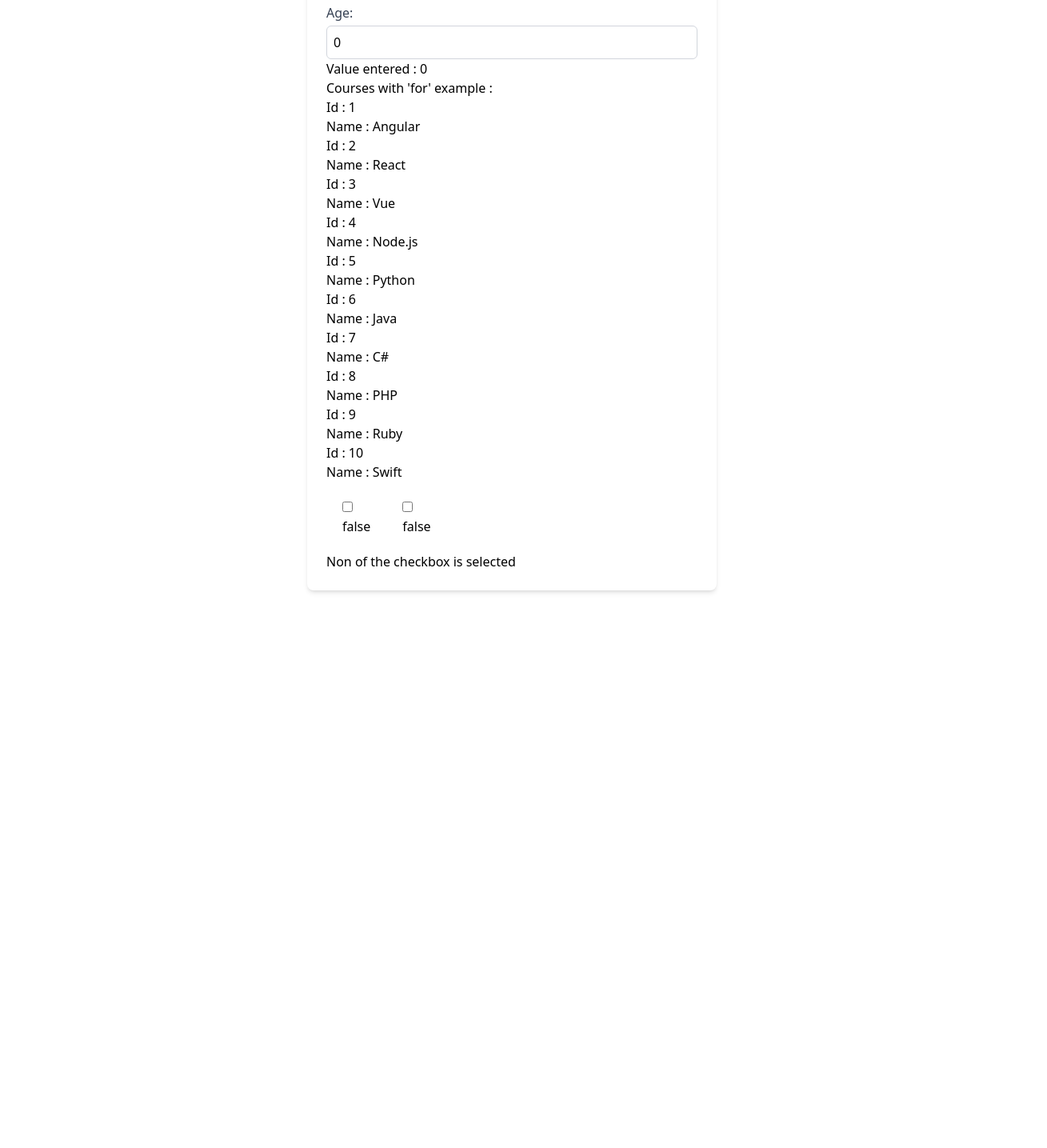
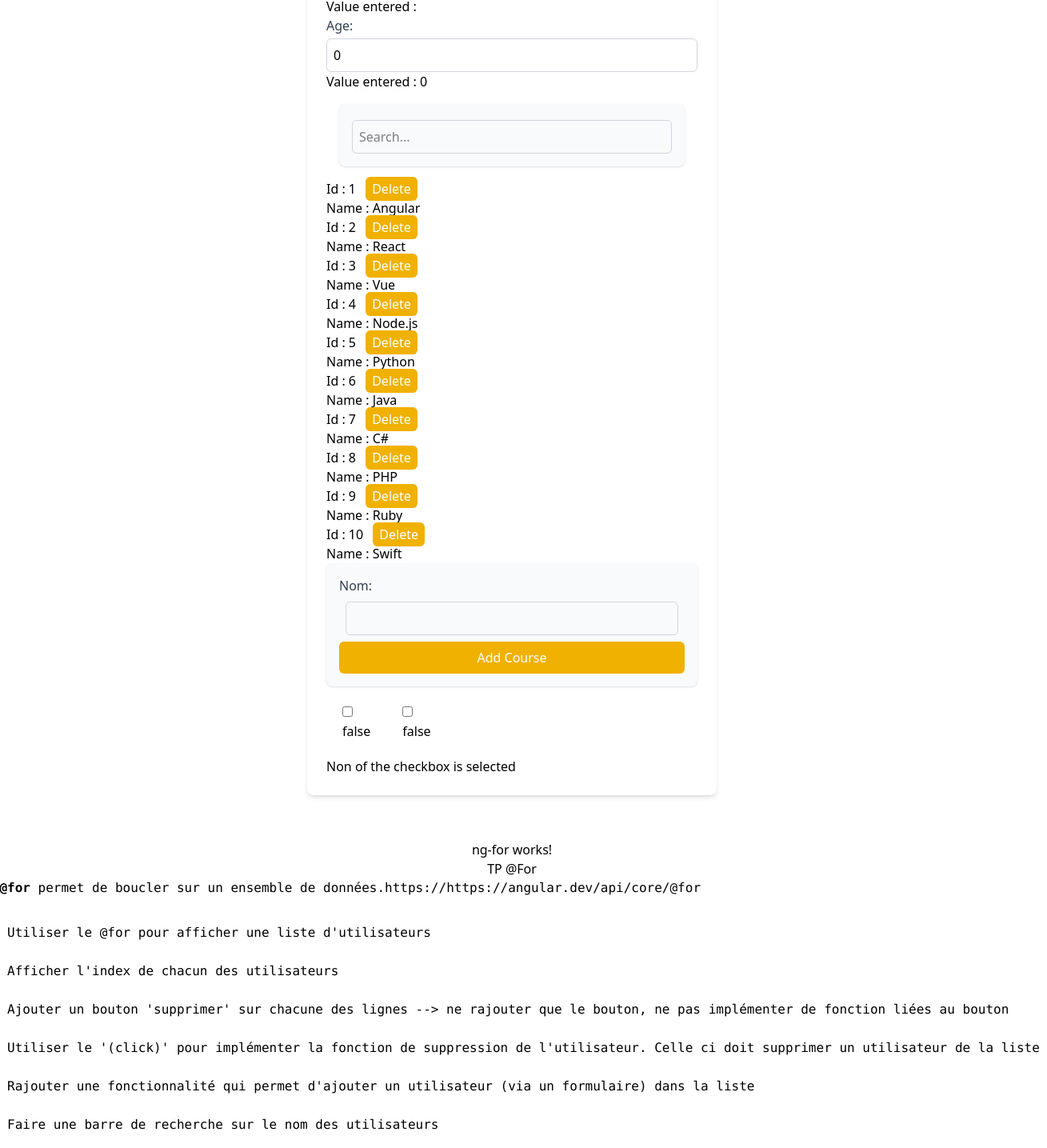
Before and after one commit to hotakmuhammad/angular, an Angular app: page / in a window 1280 px wide. Shown: the part 446-1881 px from the top of the page at 80% size, 1309 px wide, since content can reach past the window. Before the commit the page ends 1224 px from the top, so only its background shows below. Built offline with nearby package versions, Linux system fonts and the light colour scheme.

Commit message:
TP angular

```diff
--- a/src/app/app.component.html
+++ b/src/app/app.component.html
@@ -1,4 +1,16 @@
-<section class="p-5 m-5" >
-  <h1>Welcome to my application :) !</h1>
+<!-- <router-outlet>
+</router-outlet> -->
+
+
+
+  <section class="p-5 m-5" >
+    <h1>Welcome to my application :) !</h1>
+    <div class="flex flex-col items-center justify-center mt-4">
+      <!-- <a
+        href ="/day2"
+        class="mt-4 bg-yellow-500 text-white px-4 py-2 rounded-md transition duration-300 hover:bg-sky-700 focus:ring-2 focus:ring-yellow-300">
+        Day 2
+      </a> -->
+    </div>
   <app-my-first-component></app-my-first-component>
 </section>
--- a/src/app/app.component.ts
+++ b/src/app/app.component.ts
@@ -1,6 +1,7 @@
 import { Component } from '@angular/core';
 import { MyFirstComponentComponent } from "./components/my-first-component/my-first-component.component";
 import { ChildFormComponent } from "./components/child-form/child-form.component";
+import { RouterOutlet } from '@angular/router';
 
 
 
@@ -11,7 +12,7 @@ interface Person{
 
 @Component({
   selector: 'app-root',
-  imports: [MyFirstComponentComponent, ChildFormComponent],
+  imports: [RouterOutlet, MyFirstComponentComponent, ChildFormComponent],
   templateUrl: './app.component.html',
   styleUrl: './app.component.css'
 })
--- a/src/app/app.routes.ts
+++ b/src/app/app.routes.ts
@@ -1,3 +1,9 @@
 import { Routes } from '@angular/router';
 
-export const routes: Routes = [];
+export const routes: Routes = [
+    {path: '', loadComponent:() => import('./components/my-first-component/my-first-component.component')
+        .then(m => m.MyFirstComponentComponent), title: 'My First Component'},
+
+    {path: 'day2', loadComponent: () => import('./components/ng-for/ng-for.component')
+        .then(m => m.NgForComponent), title: 'My First Component'},
+];
--- a/src/app/components/child-form/child-form.component.html
+++ b/src/app/components/child-form/child-form.component.html
@@ -11,7 +11,7 @@
         <div class="flex flex-col">
             <label for="name" class="text-gray-700 font-medium">Nom:</label>
             <input
-                class="mt-1 p-2 border border-gray-300 rounded-md focus:ring-2 focus:ring-green-400 outline-none"
+                class="mt-1 p-2 border border-gray-300 rounded-md focus:ring-2 focus:ring-yellow-400 outline-none"
                 type="text" name="name" id="name"
             >
         </div>
@@ -19,13 +19,13 @@
         <div class="flex flex-col">
             <label for="age" class="text-gray-700 font-medium">Age:</label>
             <input
-                class="mt-1 p-2 border border-gray-300 rounded-md focus:ring-2 focus:ring-green-400 outline-none"
+                class="mt-1 p-2 border border-gray-300 rounded-md focus:ring-2 focus:ring-yellow-400 outline-none"
                 type="number" name="age" id="age"
             >
         </div>
 
         <button
-            class="w-full bg-green-500 text-white px-4 py-2 rounded-md transition duration-300 hover:bg-sky-700 focus:ring-2 focus:ring-green-300"
+            class="w-full bg-yellow-500 text-white px-4 py-2 rounded-md transition duration-300 hover:bg-sky-700 focus:ring-2 focus:ring-yellow-300"
         >
             Envoyer
         </button>
@@ -37,7 +37,7 @@
         <label for="name" class="text-gray-700 font-medium">Nom:</label>
         <input
             [(ngModel)]="inputValueName"
-            class="mt-1 p-2 border border-gray-300 rounded-md focus:ring-2 focus:ring-green-400 outline-none"
+            class="mt-1 p-2 border border-gray-300 rounded-md focus:ring-2 focus:ring-yellow-400 outline-none"
             type="text" name="name" id="name"
         >
         <p>Value entered : {{ inputValueName }} </p>
@@ -47,7 +47,7 @@
         <label for="age" class="text-gray-700 font-medium">Age:</label>
         <input
         [(ngModel)]="inputValueAge"
-            class="mt-1 p-2 border border-gray-300 rounded-md focus:ring-2 focus:ring-green-400 outline-none"
+            class="mt-1 p-2 border border-gray-300 rounded-md focus:ring-2 focus:ring-yellow-400 outline-none"
             type="number" name="age" id="age"
         >
         <p>Value entered : {{ inputValueAge }} </p>
@@ -55,13 +55,39 @@
 </div>
 
 <div>
-    <p>Courses with 'for' example : </p>
+
+    <div class="flex flex-col p-4 m-4 bg-gray-50 rounded-lg shadow">
+        <input type="text" placeholder="Search..." [(ngModel)]="searchValue"
+        (input)="searchItem()"
+        class="mt-1 p-2 border border-gray-300 rounded-md focus:ring-2 focus:ring-yellow-400 outline-none" />
+    </div>
+
     @for (course of courses; track course.id) {
 
 
         <ul>
-            <li>Id : {{ course.id }}</li>
+            <li>Id : {{ course.id }}
+                <span class="p-2"><a (click)="deleteItem(course.id)"
+                    class="mt-1 bg-yellow-500 text-white px-2 py-1 rounded-md transition duration-300 hover:bg-sky-700 focus:ring-2 focus:ring-gryelloween-300"
+                    >Delete</a></span></li>
             <li>Name : {{ course.name }}</li>
+
         </ul>}
 
+        <div>
+            <form (submit)="addCourse($event)" class="space-y-4 bg-gray-50 p-4 rounded-lg shadow">
+                <div class="flex flex-col">
+                    <label for="name" class="text-gray-700 font-medium">Nom:</label>
+                    <input
+                        [(ngModel)]="inputValueCourseName"
+                        class="m-2 p-2 border border-gray-300 rounded-md focus:ring-2 focus:ring-yellow-400 outline-none"
+                        type="text" name="name" id="name"
+                    >
+                    <button class="w-full bg-yellow-500 text-white px-4 py-2 rounded-md transition duration-300 hover:bg-sky-700 focus:ring-2 focus:ring-yellow-300">Add Course</button>
+
+                    </div>
+
+            </form>
+        </div>
+
 </div>
--- a/src/app/components/child-form/child-form.component.ts
+++ b/src/app/components/child-form/child-form.component.ts
@@ -9,6 +9,7 @@ import { FormsModule } from '@angular/forms';
   styleUrl: './child-form.component.css'
 })
 export class ChildFormComponent {
+
 
   courses = [
     { id: 1, name: 'Angular' },
@@ -32,6 +33,10 @@ export class ChildFormComponent {
   inputValueName: string = '';
   inputValueAge: number = 0;
 
+  inputValueCourseId: number = 0;
+  inputValueCourseName: string = '';
+
+  searchValue: string = '';
   handleSubmit(e: Event): void {
     e.preventDefault();
     console.log(e);
@@ -53,6 +58,25 @@ export class ChildFormComponent {
     e.preventDefault();
   }
 
+  deleteItem(courseId: number): void {
+    this.courses = this.courses.filter(course => course.id !== courseId)
+  }
+
+  addCourse(e: Event): void {
+    e.preventDefault();
+    const newCourse = {
+      id: this.courses.length + 1,
+      name: this.inputValueCourseName
+    };
+    this.courses.push(newCourse);
+    this.inputValueCourseName = '';
+  }
+  searchItem(): void {
+   // e.preventDefault();
+    const searchValue = this.searchValue.toLowerCase();
+    this.courses = this.courses.filter(course => course.name.toLowerCase().includes(searchValue))
 
 
+  }
+
 }
--- a/src/app/components/my-first-component/my-first-component.component.html
+++ b/src/app/components/my-first-component/my-first-component.component.html
@@ -9,7 +9,7 @@
 
     <button
         (click)="handleClick()"
-        class="mt-4 bg-green-500 text-white px-4 py-2 rounded-md transition duration-300 hover:bg-sky-700 focus:ring-2 focus:ring-green-300">
+        class="mt-4 bg-yellow-500 text-white px-4 py-2 rounded-md transition duration-300 hover:bg-sky-700 focus:ring-2 focus:ring-yellow-300">
         Just click to see the magic
     </button>
 
@@ -43,3 +43,4 @@
                 <p>Non of the checkbox is selected</p>
             }
 </div>
+<app-ng-for></app-ng-for>
--- a/src/app/components/my-first-component/my-first-component.component.ts
+++ b/src/app/components/my-first-component/my-first-component.component.ts
@@ -1,10 +1,11 @@
 import { Component } from '@angular/core';
 import { FormsModule } from '@angular/forms';
 import { ChildFormComponent } from "../child-form/child-form.component";
+import { NgForComponent } from "../ng-for/ng-for.component";
 
 @Component({
   selector: 'app-my-first-component',
-  imports: [FormsModule, ChildFormComponent],
+  imports: [FormsModule, ChildFormComponent, NgForComponent],
   templateUrl: './my-first-component.component.html',
   styleUrl: './my-first-component.component.css'
 })
--- /dev/null
+++ b/src/app/components/ng-for/ng-for.component.html
@@ -0,0 +1,13 @@
+
+
+<section class="p-5 m-5" >
+
+    <div class="flex flex-col items-center justify-center mt-4">
+
+        <p>ng-for works!</p>
+        <h1>TP &#64;For</h1>
+        <pre [innerHTML]="consigne"></pre>
+        <p>Courses with 'for' example : </p>
+    </div>
+    <!-- <app-child-form></app-child-form> -->
+</section>
--- /dev/null
+++ b/src/app/components/ng-for/ng-for.component.ts
@@ -0,0 +1,41 @@
+import { Component } from '@angular/core';
+import { ChildFormComponent } from "../child-form/child-form.component";
+
+@Component({
+  selector: 'app-ng-for',
+  imports: [ChildFormComponent],
+  templateUrl: './ng-for.component.html',
+  styleUrl: './ng-for.component.css'
+})
+export class NgForComponent {
+
+
+  consigne: string =
+  "<pre>Le <strong>@for</strong>" +
+  " permet de boucler sur un ensemble de données." +
+
+  "<a href=\"https://angular.dev/api/core/@for\" target=\"_blank\">https://https://angular.dev/api/core/@for</a>" +
+
+  " <ul class='text-l pt-2'>" +
+  " <li>" +
+  " 1. Utiliser le @for pour afficher une liste d'utilisateurs" +
+  " </li>" +
+  " <li>" +
+  " 2. Afficher l'index de chacun des utilisateurs" +
+  " </li>" +
+  " <li>" +
+  " 3. Ajouter un bouton 'supprimer' sur chacune des lignes --> ne rajouter que le bouton, ne pas implémenter de fonction liées au bouton" +
+  " </li>" +
+  " <li>" +
+  " 4. Utiliser le '(click)' pour implémenter la fonction de suppression de l'utilisateur. Celle ci doit supprimer un utilisateur de la liste" +
+  " </li>" +
+  " <li>" +
+  " 5. Rajouter une fonctionnalité qui permet d'ajouter un utilisateur (via un formulaire) dans la liste" +
+  " </li>" +
+  " <li>" +
+  " 6. Faire une barre de recherche sur le nom des utilisateurs" +
+  " </li>" +
+  " </ul>" +
+  "</pre>"
+  ;
+}
```
Also changed, not shown: src/app/components/ng-for/ng-for.component.css (added), 1 other file (tests, documents, lock files or other folders).
